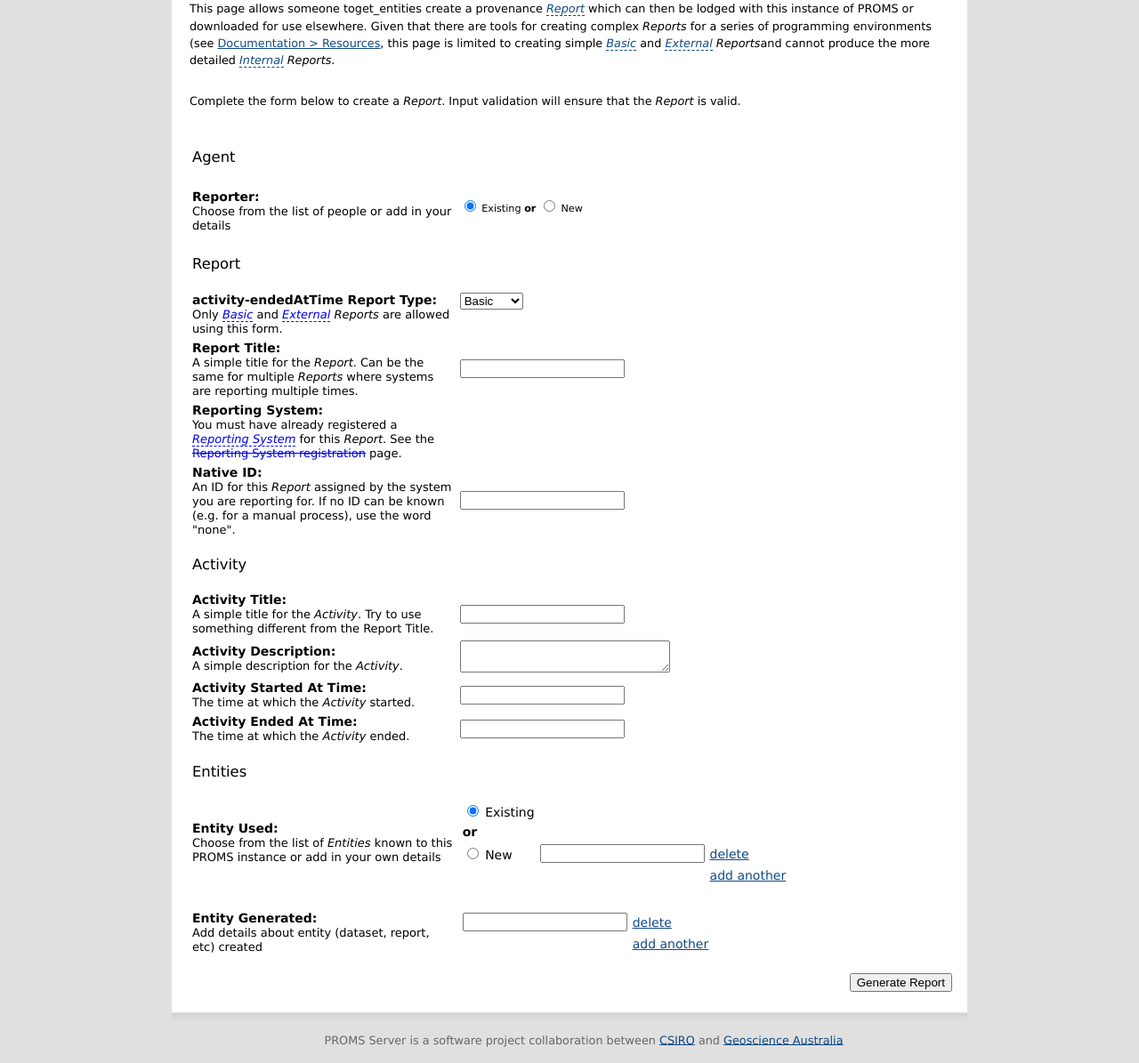
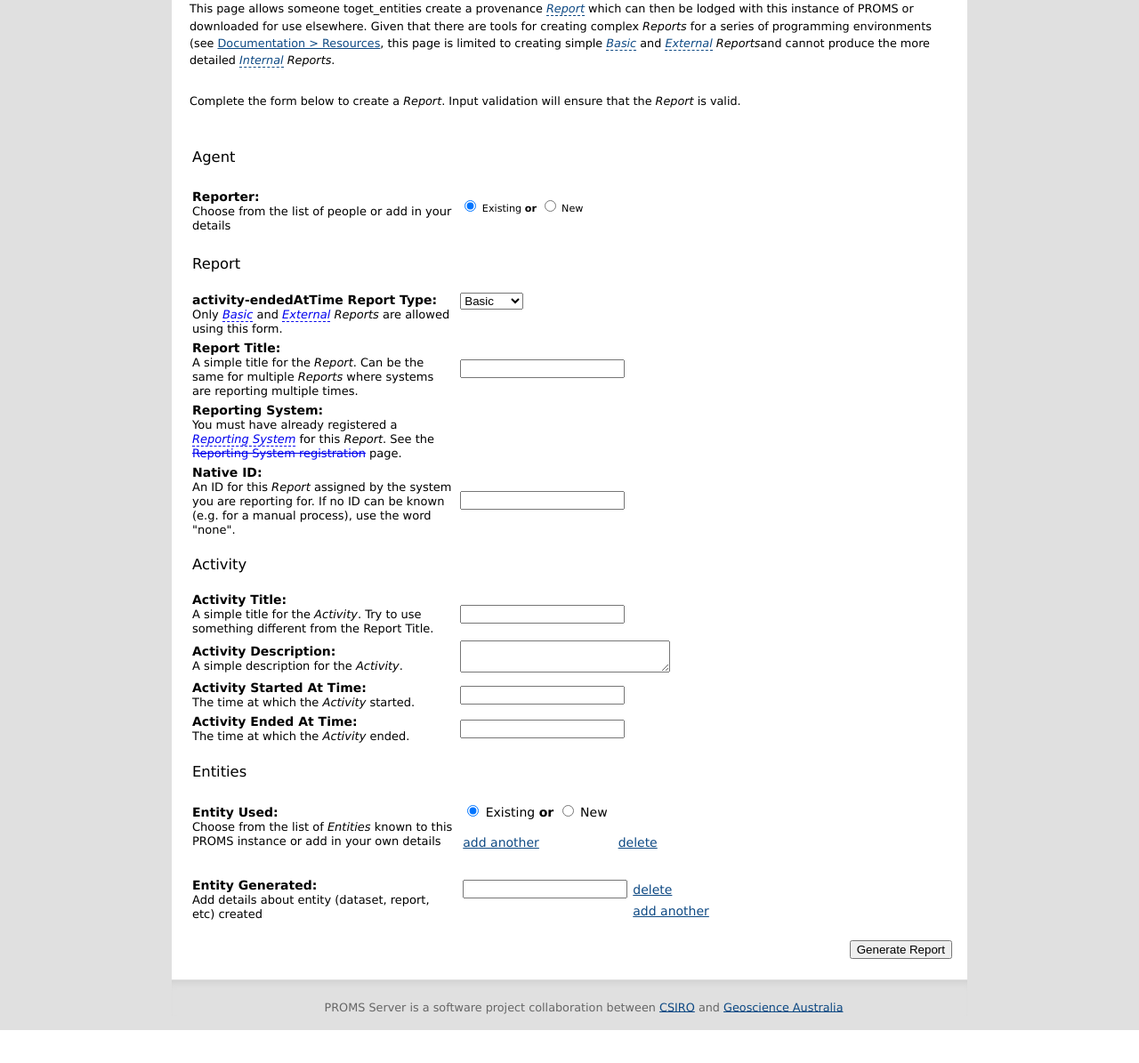
Before and after one commit to CSIRO-enviro-informatics/proms, a Flask app: template templates/function_create_report.html in a window 1280 px wide. Shown: the part 140-1335 px from the top of the page at 89% size. After the commit the page ends 1298 px from the top, so only its background shows below. Run offline with Flask 2, Linux system fonts and the light colour scheme; the template is opened without the code that fills it, so the values that code supplies are empty; parts of the project's set-up code (start-up, migrations or seed data) failed here and were passed over.

Commit message:
updating create report template

```diff
--- a/templates/function_create_report.html
+++ b/templates/function_create_report.html
@@ -72,11 +72,11 @@
                 //TODO: complete new/existing Entity selection
                 //alert($(this).attr('name'));
                 if ($('input[name=entity-used-new-existing]:checked', '#create-report').val() == "existing") {
-                    $('#agent-existing-value').show();
-                    $('#agent-new-value').hide();
+                    $('#entity-existing-value').show();
+                    $('#entity-new-value').hide();
                 } else {
-                    $('#agent-existing-value').hide();
-                    $('#agent-new-value').show();
+                    $('#entity-existing-value').hide();
+                    $('#entity-new-value').show();
                 }
 
             });
@@ -262,6 +262,8 @@
                 <td><input type="text" name="activity-endedAtTime" id="activity-endedAtTime" /></td>
             </tr>
             <tr><td colspan="2"><h3>Entities</h3></td></tr>
+
+
             <tr>
                 <th>
                     Entity Used:<br />
@@ -271,11 +273,23 @@
                     <table class="entity layout" id="entity-inputs">
                         <tr id="entity-input-row-01">
                             <td>
-                                <input type="radio" class="entity-used-new-existing" name="entity-01-new-existing" value="existing" checked="checked" /> Existing
+                                <input type="radio" class="entity-used-new-existing" name="entity-used-new-existing" value="existing" checked="checked" /> Existing <strong>or</strong>
+                                <input type="radio" class="entity-used-new-existing" name="entity-used-new-existing" value="new" /> New
                             </td>
+                            <td></td>
+                            <td></td>
+                            <!--<td><span class="entity-input-delete" id="entity-input-delete-01">delete</span></td>-->
+                        </tr>
+                        <tr id="entity-input-row-add">
+                            <td></td>
+                            <td></td>
+                            <td></td>
+                            <!--<td><span class="entity-input-add">add another</span></td> -->
+                        </tr>
+                        <tr>
                             <td>
                                 {%if agents|length>0%}
-                                <div id="agent-existing-value" style="width:300px;">
+                                    <div id="entity-existing-value" style="width:300px;">
                                         <select name="agent" id="agent">
                                         {% for agent_item in agents %}
                                             <option value="{{ agent_item.ag_u }}">{{ agent_item.n + " " + agent_item.fn}}</option>
@@ -283,33 +297,30 @@
                                         </select>
                                     </div>
                                 {%endif%}
+                                 <div id="entity-new-value" style="width:300px; display:none;">
+                                    <table class="layout">
+                                        <tr><td>Title:</td><td><input id="entity-01-title" name="entity-01-title" type="text" /></td></tr>
+                                        <tr><td>URI:</td><td><input id="entity-01-uri" name="entity-01-uri" type="text" /></td></tr>
+                                        <tr><td>Value:</td><td><input id="entity-01-value" name="entity-01-value" type="text" /></td></tr>
+                                    </table>
+                                </div>
+
                             </td>
                             <td></td>
+                            <td></td>
                         </tr>
-                    <tr><td><strong>or</strong></td></tr>
-                        <tr id="entity-input-row-02">
-                            <td>
-                                <input type="radio" class="entity-used-new-existing" name="entity-01-new-existing" value="new" /> New
-                            </td>
-                            <td><input type="text" class="entity-input" name="entity-input-01" id="entity-input-01" /></td>
+                        <tr>
+                            <td><span class="entity-input-add">add another</span></td>
+                            <td></td>
                             <td><span class="entity-input-delete" id="entity-input-delete-01">delete</span></td>
-                        </tr>
-                        <tr id="entity-input-row-add">
-                            <td></td>
-                            <td></td>
-                            <td><span class="entity-input-add">add another</span></td>
-                        </tr>
-                        <tr id="entity-existing-value">
 
                         </tr>
-                        <tr id="entity-new-value">
-
-                        </tr>
-
-
                     </table>
 
                     <!--
+
+                    <td><input type="text" class="entity-input" name="entity-input-01" id="entity-input-01" /></td>
+
                     <p>
                         <input type="radio" name="entity-01-new-existing" value="existing" checked="checked" /> Existing <strong>or</strong>
                         <input type="radio" name="entity-01-new-existing" value="new" /> New
```
Lines whose indentation alone changed are shown as unchanged.
